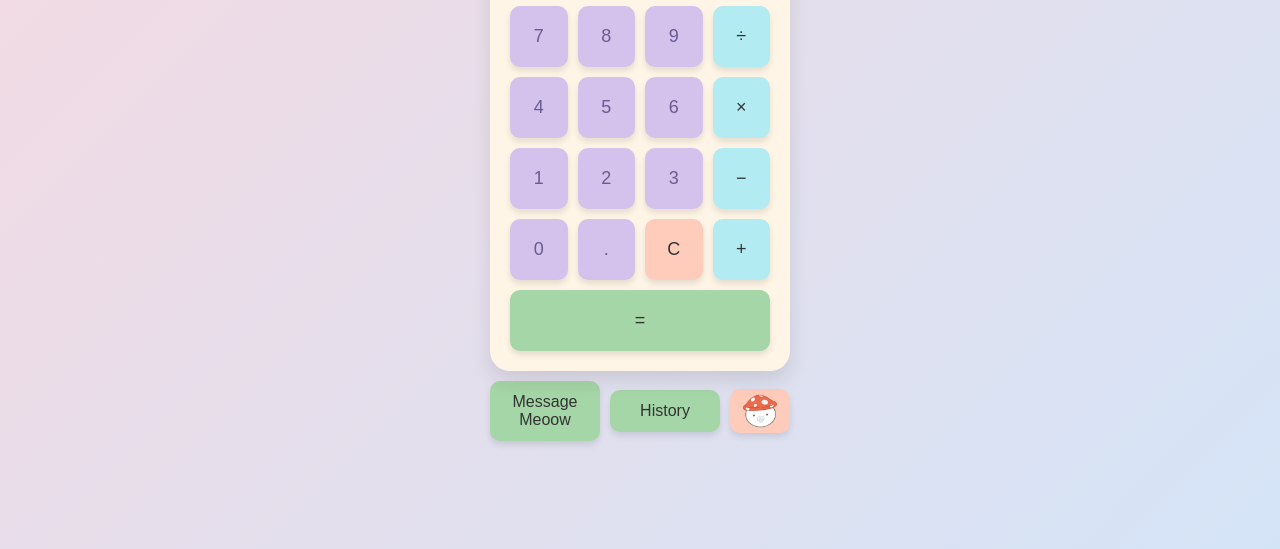
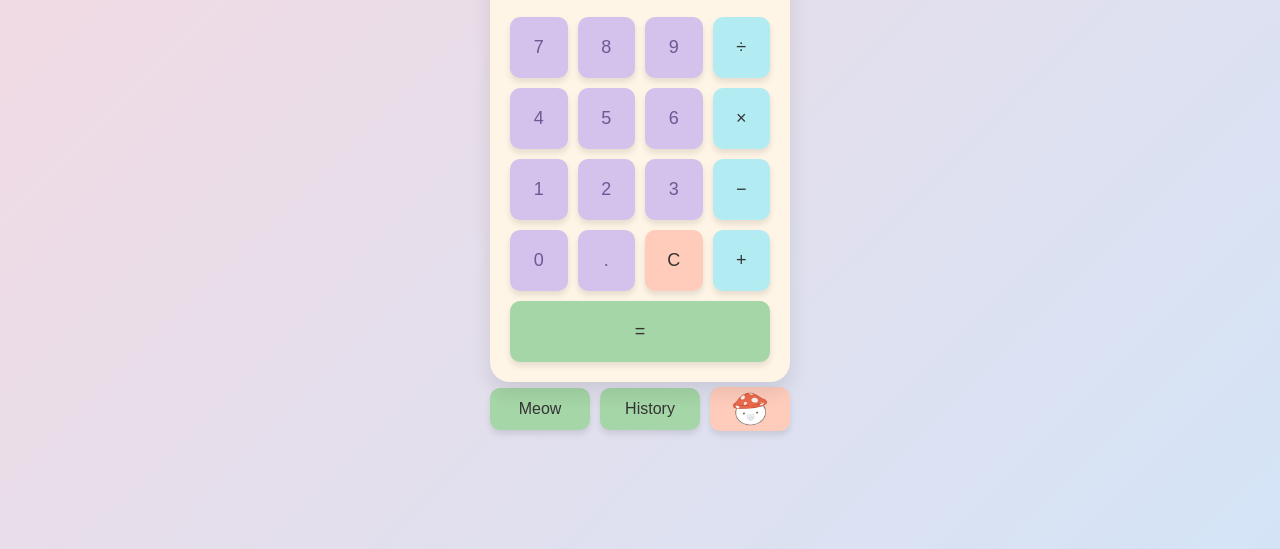
Before and after one commit to Epicsteffy/function, a plain HTML site: page index.html in a window 1280 px wide. Shown: the part 251-800 px from the top of the page. Drawn offline with Linux system fonts and the light colour scheme.

Commit message:
Added cute button

```diff
--- a/index.html
+++ b/index.html
@@ -33,7 +33,7 @@
     </div>
   </div>
   <div class="bottom-buttons">
-    <a href="feedback.html" class="feedback-button small-button">Message Meoow</a>
+    <a href="feedback.html" class="feedback-button small-button">Meow</a>
     <button id="history-button" class="feedback-button">History</button>
     <button id="cute-button" class="feedback-button cute-button">
         <img src="cute.png" alt="Cute Toy" class="cute-image">
--- a/script.js
+++ b/script.js
@@ -143,7 +143,7 @@ document.addEventListener("DOMContentLoaded", function() {
             calculationString = '';
           })
           .catch(error => {
-            display.textContent = 'Could not fetch a quote.';
+            display.textContent = 'i will code this tomorrow....';
             console.error('Error fetching quote:', error);
           });
       });
--- a/styles.css
+++ b/styles.css
@@ -340,7 +340,7 @@ h1 {
   align-items: center;
   width: 100%;
   max-width: 300px;
-  margin-top: 10px;
+  margin-top: 5px;
   gap: 10px;
 }
 
@@ -350,7 +350,7 @@ h1 {
 }
 
 .cute-button {
-    width: 60px;
+    width: 80px;
     height: 44px;
     padding: 2px;
     background: #ffccbc;
```
